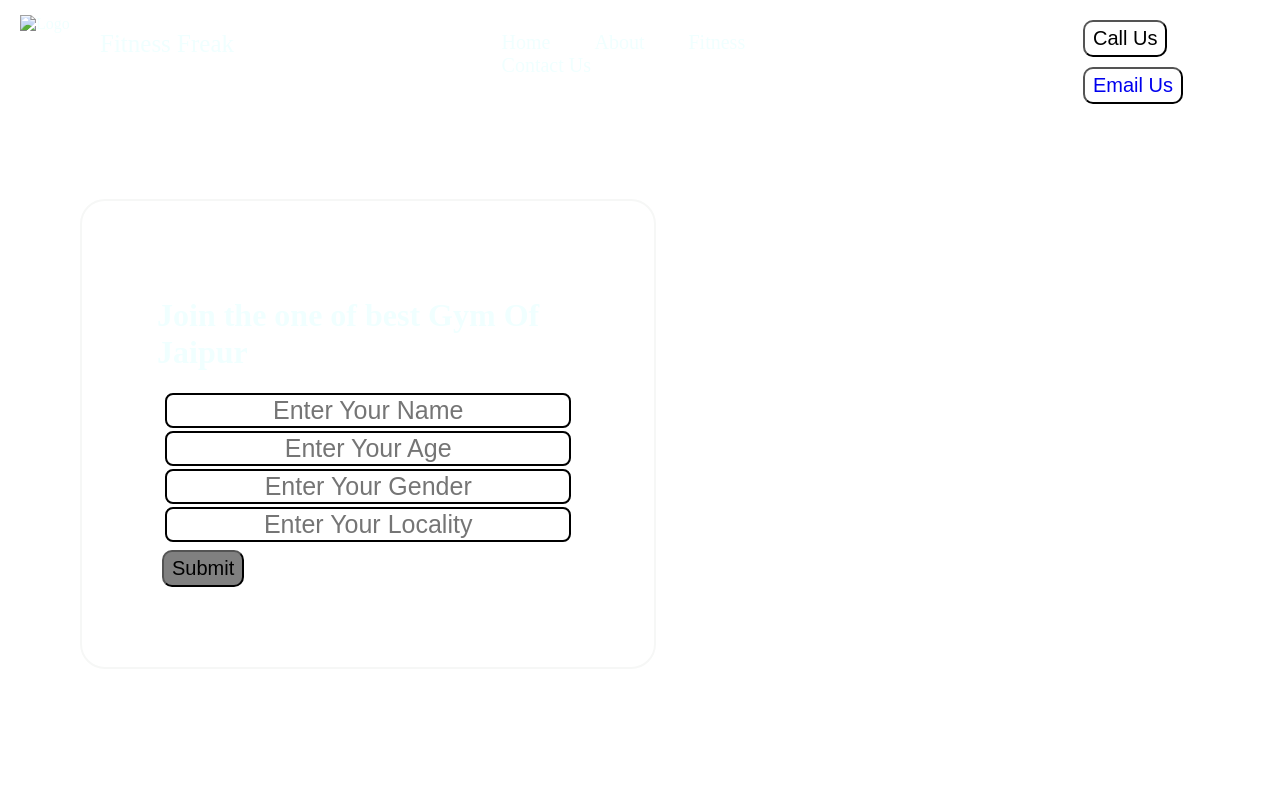
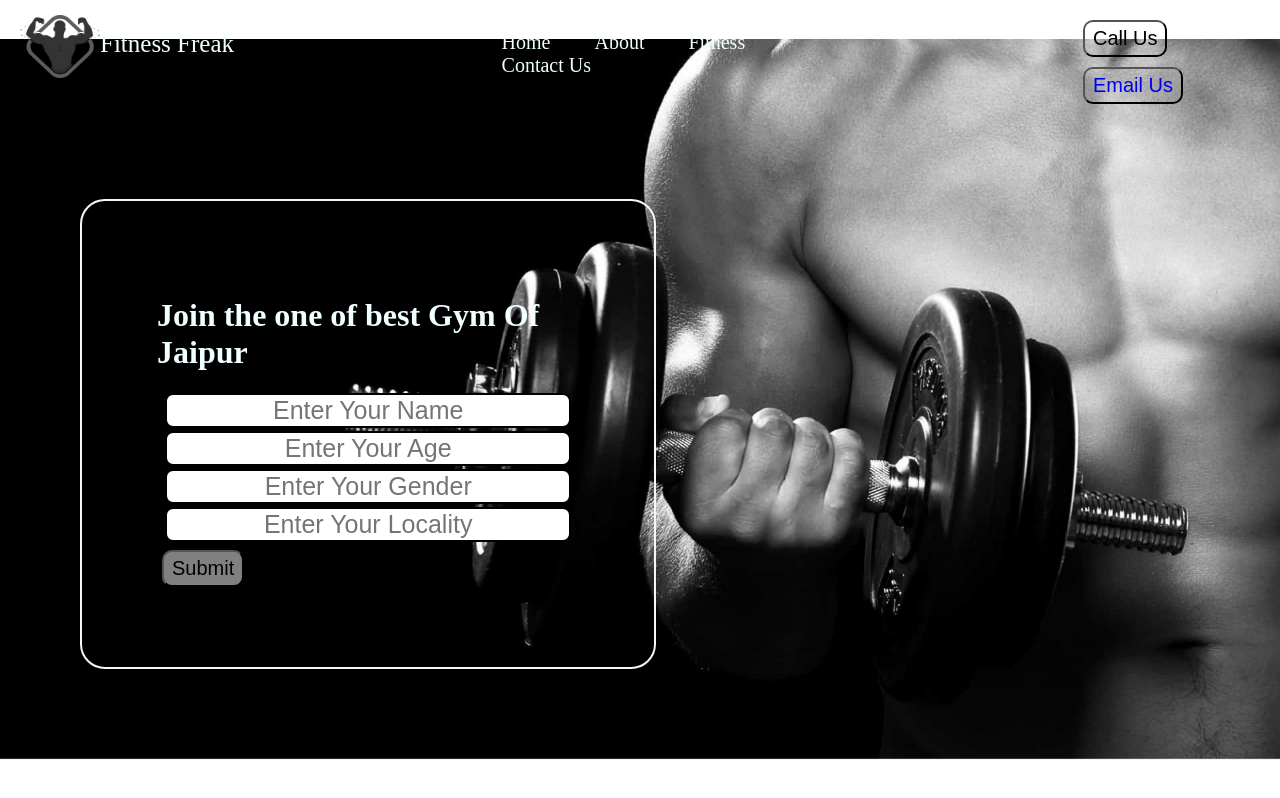
Before and after one commit to YashKumawat01/Project1, a plain HTML site: page index.html in a window 1280 px wide. Drawn offline with Linux system fonts and the light colour scheme; the site is published under a folder, as on GitHub Pages, so addresses that start at the root find nothing.

Commit message:
Update index.html

```diff
--- a/index.html
+++ b/index.html
@@ -15,7 +15,7 @@
         color: azure;
         margin: 0px;
         padding: 0px;
-        background: url(/1087594.jpg);
+        background: url(1087594.jpg);
         background-size: 100%;
         background-position: center;
         background-attachment: fixed;
@@ -30,7 +30,7 @@
 <body>
     <header class="header">
         <div class="leftbox">
-        <img src="/logo.png" alt="Logo">
+        <img src="logo.png" alt="Logo">
         <div>Fitness Freak</div>
         </div>
 
```
